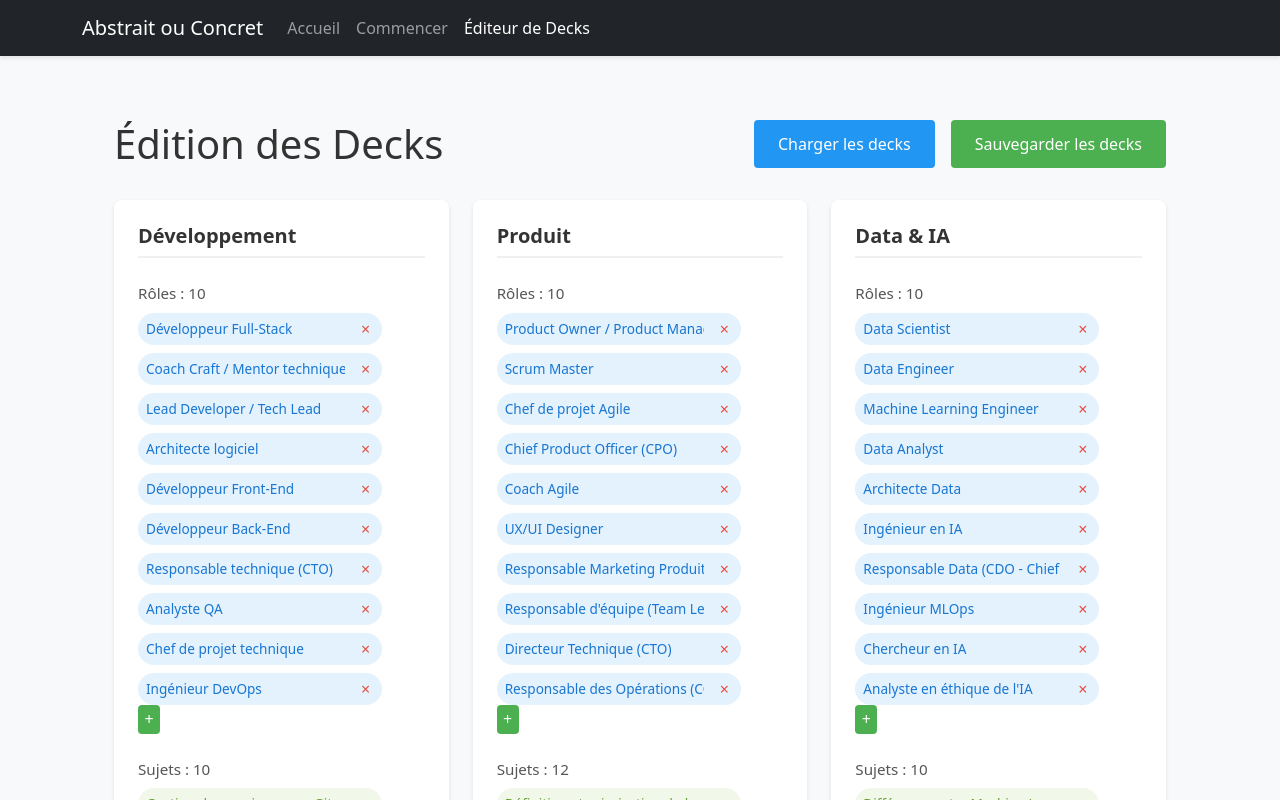
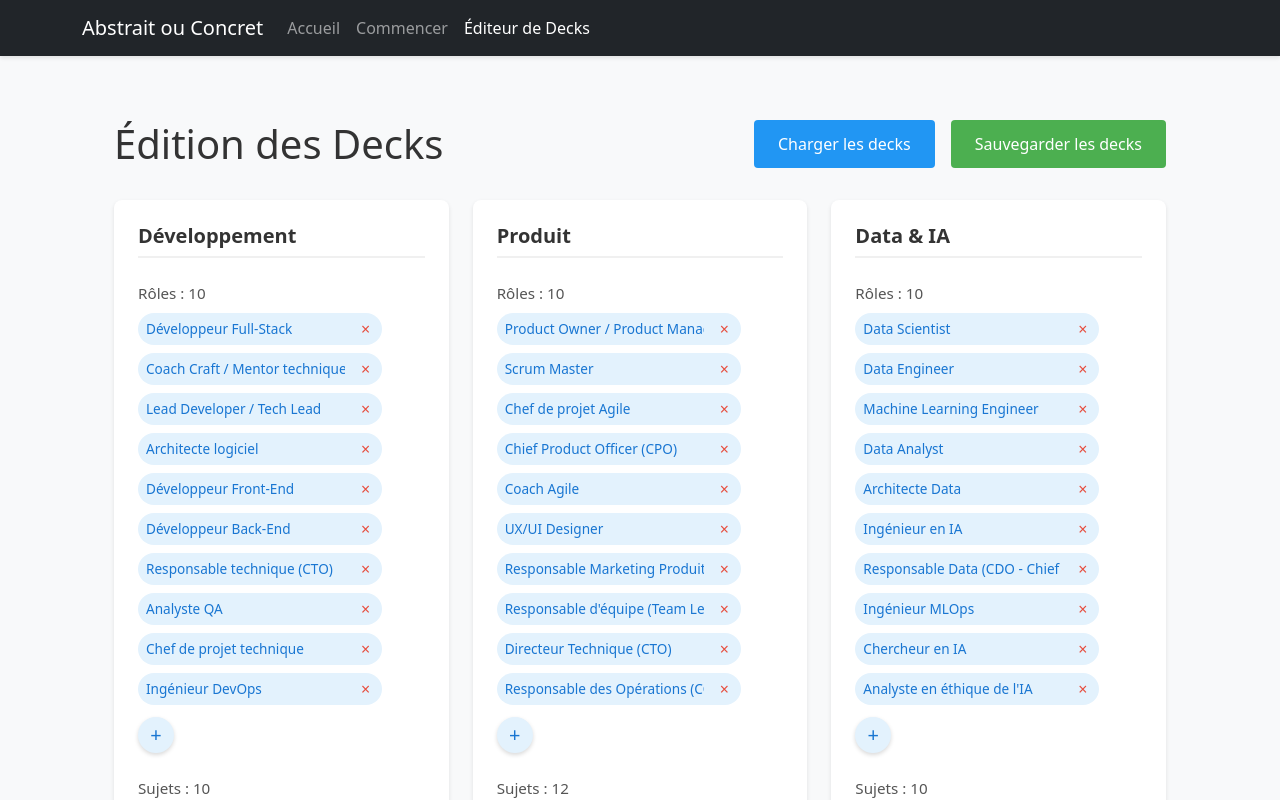
Before and after one commit to loickaczmarek/sg-ab-co-game, an Angular app: page /editor in a window 1280 px wide. Shown: the top 800 px of the page. Built offline with nearby package versions, Linux system fonts and the light colour scheme.

Commit message:
feat: remove and add in decks

```diff
--- a/src/app/components/deck-editor/deck-editor.component.html
+++ b/src/app/components/deck-editor/deck-editor.component.html
@@ -23,7 +23,9 @@
             <button class="button-delete" (click)="removeRole(deck, role)">×</button>
           </div>
         </div>
-        <button class="button-add" (click)="addRole(deck)">+</button>
+        <div class="add-button-container">
+          <button class="button-add" (click)="addRole(deck)">+</button>
+        </div>
       </div>
 
       <div class="subjects-section">
@@ -34,7 +36,9 @@
             <button class="button-delete" (click)="removeSubject(deck, subject)">×</button>
           </div>
         </div>
-        <button class="button-add" (click)="addSubject(deck)">+</button>
+        <div class="add-button-container">
+          <button class="button-add" (click)="addSubject(deck)">+</button>
+        </div>
       </div>
     </div>
   </div>
--- a/src/app/components/deck-editor/deck-editor.component.scss
+++ b/src/app/components/deck-editor/deck-editor.component.scss
@@ -96,21 +96,6 @@
           gap: 0.5rem;
         }
 
-        span {
-          display: inline-block;
-          padding: 0.35rem 0.75rem;
-          background-color: #f0f0f0;
-          border-radius: 16px;
-          font-size: 0.85rem;
-          color: #444;
-          transition: all 0.2s ease;
-
-          &:hover {
-            background-color: #e0e0e0;
-            transform: translateY(-1px);
-          }
-        }
-
         .editable-input {
           padding: 0.35rem 0.5rem;
           background: transparent;
@@ -151,25 +136,32 @@
         }
 
         .button-add {
-          padding: 0.15rem 0.4rem;
-          background: #4CAF50;
-          color: white;
+          width: 36px;
+          height: 36px;
+          border-radius: 50%;
+          display: flex;
+          align-items: center;
+          justify-content: center;
+          font-size: 1.25rem;
+          font-weight: 500;
+          padding: 0;
+          transition: all 0.3s ease;
+          box-shadow: 0 2px 4px rgba(0, 0, 0, 0.15);
           border: none;
-          border-radius: 4px;
-          cursor: pointer;
 
           &:hover {
-            background: #45a049;
+            transform: translateY(-2px);
+            box-shadow: 0 4px 8px rgba(0, 0, 0, 0.2);
           }
+        }
+
+        .add-button-container {
+          display: flex;
+          margin-top: 0.75rem;
         }
       }
 
       .roles-section {
-        span {
-          background-color: #e3f2fd;
-          color: #1976D2;
-        }
-
         .input-container {
           background-color: #e3f2fd;
 
@@ -177,14 +169,18 @@
             color: #1976D2;
           }
         }
+        .button-add {
+          background-color: #e3f2fd;
+          color: #1976D2;
+
+          &:hover {
+            background-color: #1976D2;
+            color: #e3f2fd;
+          }
+        }
       }
 
       .subjects-section {
-        span {
-          background-color: #f1f8e9;
-          color: #689F38;
-        }
-
         .input-container {
           background-color: #f1f8e9;
 
@@ -192,6 +188,15 @@
             color: #689F38;
           }
         }
+        .button-add {
+          background-color: #f1f8e9;
+          color: #689F38;
+
+          &:hover {
+            background-color: #45a049;
+            color: #f1f8e9;
+          }
+        }
       }
     }
   }
```
